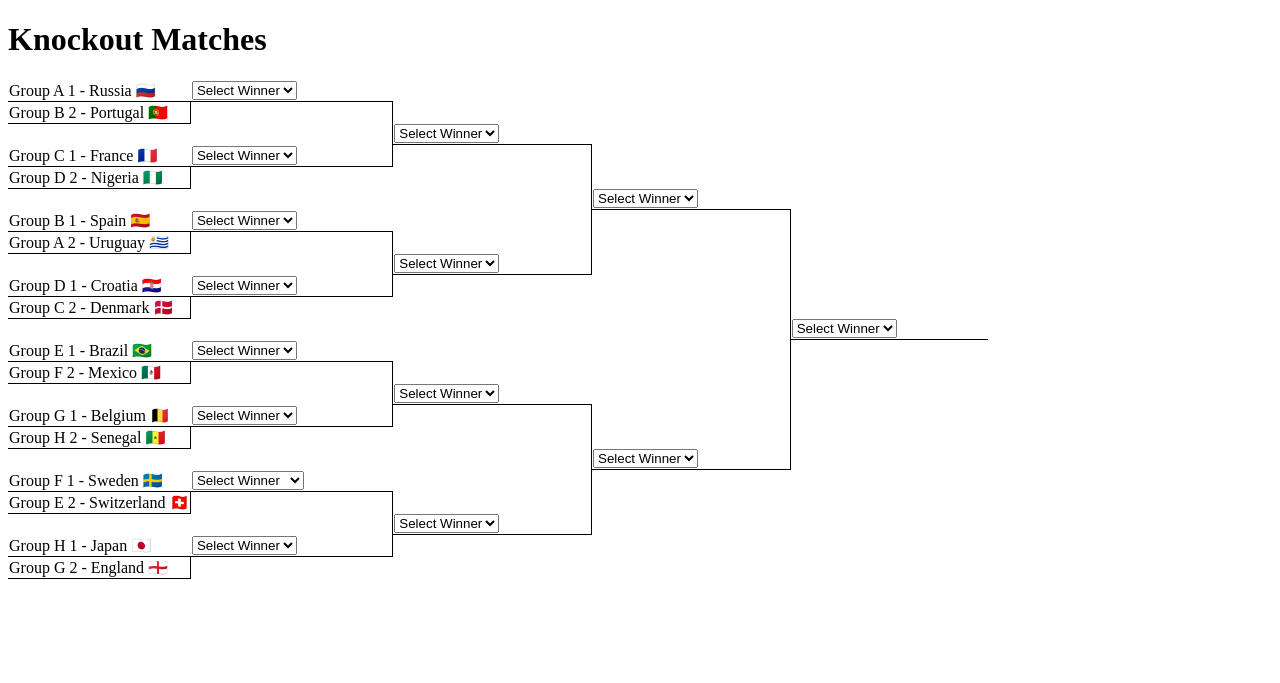
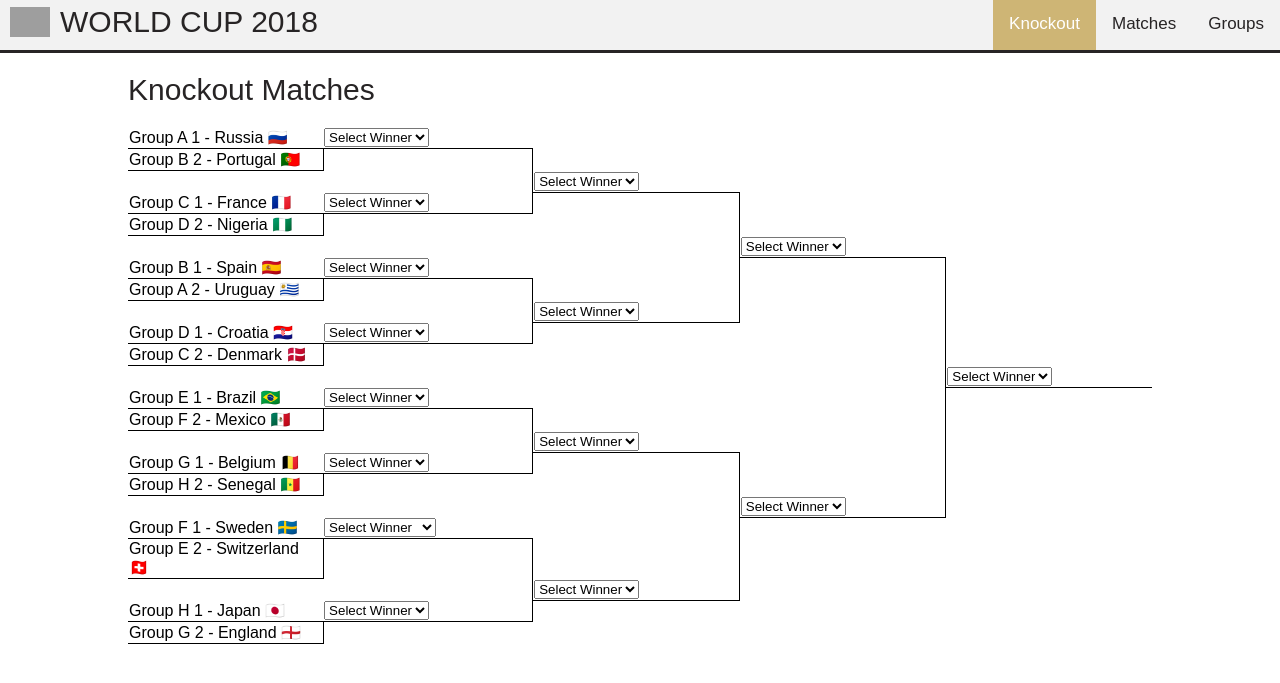
Before and after one commit to winonalakereid/world-cup-bracket, a Django app: template WCBsite/bracket/templates/knockout.html in a window 1280 px wide. Shown: the top 683 px of the page. Run offline with Django 3.2, Linux system fonts and the light colour scheme; the template is opened without the code that fills it: values that come from a table or form of the project are taken from there, others are empty; data comes from the database, SQL or seed files in the repository; grey boxes are pictures that could not be loaded.

Commit message:
knockout page layout

```diff
--- a/WCBsite/bracket/templates/knockout.html
+++ b/WCBsite/bracket/templates/knockout.html
@@ -14,9 +14,144 @@
         }
         .underline {
             border-bottom: 1px solid black;
+            width:
         }
         .right {
             border-right: 1px solid black;
+        }
+
+        /** MAIN.CSS **/
+        /** general **/
+        body {
+          margin: 0;
+          font-family: sans-serif;
+          font-weight: 100
+        }
+        /** dividers **/
+        .blueDivider {
+          background-color: #0689D6;
+          padding-bottom: 2px;
+          align: center;
+          width: 70%;
+          margin: auto;
+          border-radius: 5px 20px 5px;
+        }
+        .goldDivider {
+          background-color: #CEB575;
+          padding-bottom: 2px;
+          align: center;
+          width: 68%;
+          margin: auto;
+          border-radius: 5px 20px 5px;
+        }
+        .redDivider {
+          background-color: #CC0722;
+          padding-bottom: 2px;
+          align: center;
+          width: 69%;
+          margin: auto;
+          border-radius: 5px 20px 5px;
+        }
+        .whiteDivider {
+          background-color: white;
+          padding-bottom: 2px;
+        }
+        .blackDivider {
+          background-color: #272425;
+          padding-bottom: 3px;
+        }
+
+
+        /** NAVIGATION.CSS **/
+        /** general top navigation **/
+        .topnav {
+          overflow: hidden;
+          background-color: #f2f2f2;
+          height: 50px;
+        }
+        .topnav logo {
+          float: left;
+          color: #272425;
+          text-align: center;
+          padding: 5px 0px 5px 10px;
+          text-decoration: none;
+          font-size: 30px;
+          vertical-align:middle;
+          font-weight:200;
+        }
+        .topnav a {
+          float: right;
+          color: #272425;
+          text-align: center;
+          padding: 14px 16px;
+          text-decoration: none;
+          font-size: 17px;
+          height: 100%;
+        }
+        /** highlight link when mouse hovers **/
+        .topnav a:hover {
+          background-color: #ddd;
+          color: black;
+          height: 100%;
+        }
+        /** highlight tab for current page **/
+        .topnav a.active {
+          background-color: #CEB575;
+          color: white;
+          height: 100%;
+        }
+
+
+        /** TABLE.CSS **/
+        /** general table div **/
+        .groupTableDiv {
+            padding-left: 10%;
+            padding-right:10%;
+            padding-bottom:25px;
+            padding-top:15
+            margin-bottom:5px
+
+            border-style: solid;
+            border-top-color: #0689D6;
+            border-left-color: white;
+            border-right-color: white;
+            border-bottom-color: #CC0722;
+        }
+        .headerFont {
+            float: left;
+            color: #272425;
+            text-align: center;
+            text-decoration: none;
+            font-size: 30px;
+            vertical-align:middle;
+            font-family: sans-serif;
+            font-weight: 100
+        }
+        /** highlight data row on mouse hover **/
+        .hoverTable {
+            border-collapse:collapse;
+        }
+        .hoverTable td {
+            padding:7px;
+        }
+        .hoverTable tr {
+         	background: white;
+        }
+        .hoverTable tr:hover {
+            background-color: #ddd;
+        }
+        /** don't highlight header row on mouse over**/
+        .notFirst th {
+            padding: 7px;
+        }
+        .notFirst tr {
+            padding: 7px;
+            background: #CEB575;
+            color: white;
+        }
+        .notFirst tr:hover {
+         	background: #CEB575;
+         	color: white;
         }
     </style>
     <script>
@@ -52,9 +187,18 @@
     </script>
 </head>
 <body>
-<h1>Knockout Matches</h1>
+<div class="topnav">
+    <logo><img src="https://s3.amazonaws.com/kate-perry/worldcuplogo.jpg" style="height:30px;padding-top:2px"></logo>
+    <logo href="groups">WORLD CUP 2018</logo>
+    <a href="groups">Groups</a>
+    <a href="matches">Matches</a>
+    <a class="active" href="knockout">Knockout</a>
+</div>
+<div class="blackDivider" height="10px"></div>
 
-    <table>
+<h1 class="headerFont" style="margin-left:10%;margin-right:10%">Knockout Matches</h1>
+
+    <table width="80%" style="margin-left:10%;margin-right:10%">
         <tbody>
             <tr>
                 <td id="round16.0.1" class="underline">{{ round16.0.group1 }} {{ round16.0.seed1 }} - {{ round16.0.match.team1 }}</td>
@@ -78,14 +222,10 @@
                 <td></td>
                 <td></td>
                 <td></td>
-                <td></td>
-                <td></td>
             </tr>
             <tr>
                 <td id="round16.0.2" class="underline right">{{ round16.0.group2 }} {{ round16.0.seed2 }} - {{ round16.0.match.team2 }}</td>
                 <td class="right"></td>
-                <td></td>
-                <td></td>
                 <td></td>
                 <td></td>
                 <td></td>
@@ -120,8 +260,6 @@
                 </td>
                 <td></td>
                 <td></td>
-                <td></td>
-                <td></td>
             </tr>
             <tr>
                 <td id="round16.1.1" class="underline">{{ round16.1.group1 }} {{ round16.1.seed1 }} - {{ round16.1.match.team1 }}</td>
@@ -145,15 +283,11 @@
                 <td class="right"></td>
                 <td></td>
                 <td></td>
-                <td></td>
-                <td></td>
             </tr>
             <tr>
                 <td id="round16.1.2" class="underline right">{{ round16.1.group2 }} {{ round16.1.seed2 }} - {{ round16.1.match.team2 }}</td>
                 <td></td>
                 <td class="right"></td>
-                <td></td>
-                <td></td>
                 <td></td>
                 <td></td>
             </tr>
@@ -187,8 +321,6 @@
                     </select>
                 </td>
                 <td></td>
-                <td></td>
-                <td></td>
             </tr>
             <tr>
                 <td id="round16.2.1" class="underline">{{ round16.2.group1 }} {{ round16.2.seed1 }} - {{ round16.2.match.team1 }}</td>
@@ -212,16 +344,12 @@
                 <td class="right"></td>
                 <td class="right"></td>
                 <td></td>
-                <td></td>
-                <td></td>
             </tr>
             <tr>
                 <td id="round16.2.2" class="underline right">{{ round16.2.group2 }} {{ round16.2.seed2 }} - {{ round16.2.match.team2 }}</td>
                 <td class="right"></td>
                 <td class="right"></td>
                 <td class="right"></td>
-                <td></td>
-                <td></td>
                 <td></td>
             </tr>
             <tr>
@@ -255,8 +383,6 @@
                 </td>
                 <td class="right"></td>
                 <td></td>
-                <td></td>
-                <td></td>
             </tr>
             <tr>
                 <td id="round16.3.1" class="underline">{{ round16.3.group1 }} {{ round16.3.seed1 }} - {{ round16.3.match.team1 }}</td>
@@ -280,16 +406,12 @@
                 <td></td>
                 <td class="right"></td>
                 <td></td>
-                <td></td>
-                <td></td>
             </tr>
             <tr>
                 <td id="round16.3.2" class="underline right">{{ round16.3.group2 }} {{ round16.3.seed2 }} - {{ round16.3.match.team2 }}</td>
                 <td></td>
                 <td></td>
                 <td class="right"></td>
-                <td></td>
-                <td></td>
                 <td></td>
             </tr>
             <tr>
@@ -310,8 +432,6 @@
                         {% endfor %}
                     </select>
                 </td>
-                <td></td>
-                <td></td>
             </tr>
             <tr>
                 <td id="round16.4.1" class="underline">{{ round16.4.group1 }} {{ round16.4.seed1 }} - {{ round16.4.match.team1 }}</td>
@@ -335,16 +455,12 @@
                 <td></td>
                 <td class="right"></td>
                 <td></td>
-                <td></td>
-                <td></td>
             </tr>
             <tr>
                 <td id="round16.4.2" class="underline right">{{ round16.4.group2 }} {{ round16.4.seed2 }} - {{ round16.4.match.team2 }}</td>
                 <td class="right"></td>
                 <td></td>
                 <td class="right"></td>
-                <td></td>
-                <td></td>
                 <td></td>
             </tr>
             <tr>
@@ -378,8 +494,6 @@
                 </td>
                 <td class="right"></td>
                 <td></td>
-                <td></td>
-                <td></td>
             </tr>
             <tr>
                 <td id="round16.5.1" class="underline">{{ round16.5.group1 }} {{ round16.5.seed1 }} - {{ round16.5.match.team1 }}</td>
@@ -403,16 +517,12 @@
                 <td class="right"></td>
                 <td class="right"></td>
                 <td></td>
-                <td></td>
-                <td></td>
             </tr>
             <tr>
                 <td id="round16.5.2" class="underline right">{{ round16.5.group2 }} {{ round16.5.seed2 }} - {{ round16.5.match.team2 }}</td>
                 <td></td>
                 <td class="right"></td>
                 <td class="right"></td>
-                <td></td>
-                <td></td>
                 <td></td>
             </tr>
             <tr>
@@ -445,8 +555,6 @@
                     </select>
                 </td>
                 <td></td>
-                <td></td>
-                <td></td>
             </tr>
             <tr>
                 <td id="round16.6.1" class="underline">{{ round16.6.group1 }} {{ round16.6.seed1 }} - {{ round16.6.match.team1 }}</td>
@@ -470,15 +578,11 @@
                 <td class="right"></td>
                 <td></td>
                 <td></td>
-                <td></td>
-                <td></td>
             </tr>
             <tr>
                 <td id="round16.6.2" class="underline right">{{ round16.6.group2 }} {{ round16.6.seed2 }} - {{ round16.6.match.team2 }}</td>
                 <td class="right"></td>
                 <td class="right"></td>
-                <td></td>
-                <td></td>
                 <td></td>
                 <td></td>
             </tr>
@@ -513,8 +617,6 @@
                 </td>
                 <td></td>
                 <td></td>
-                <td></td>
-                <td></td>
             </tr>
             <tr>
                 <td id="round16.7.1" class="underline">{{ round16.7.group1 }} {{ round16.7.seed1 }} - {{ round16.7.match.team1 }}</td>
@@ -538,13 +640,9 @@
                 <td></td>
                 <td></td>
                 <td></td>
-                <td></td>
-                <td></td>
             </tr>
             <tr>
                 <td id="round16.7.2" class="underline right">{{ round16.7.group2 }} {{ round16.7.seed2 }} - {{ round16.7.match.team2 }}</td>
-                <td></td>
-                <td></td>
                 <td></td>
                 <td></td>
                 <td></td>
```
Also changed, not shown: WCBsite/bracket/templates/matches.html (+21 -17 lines).
